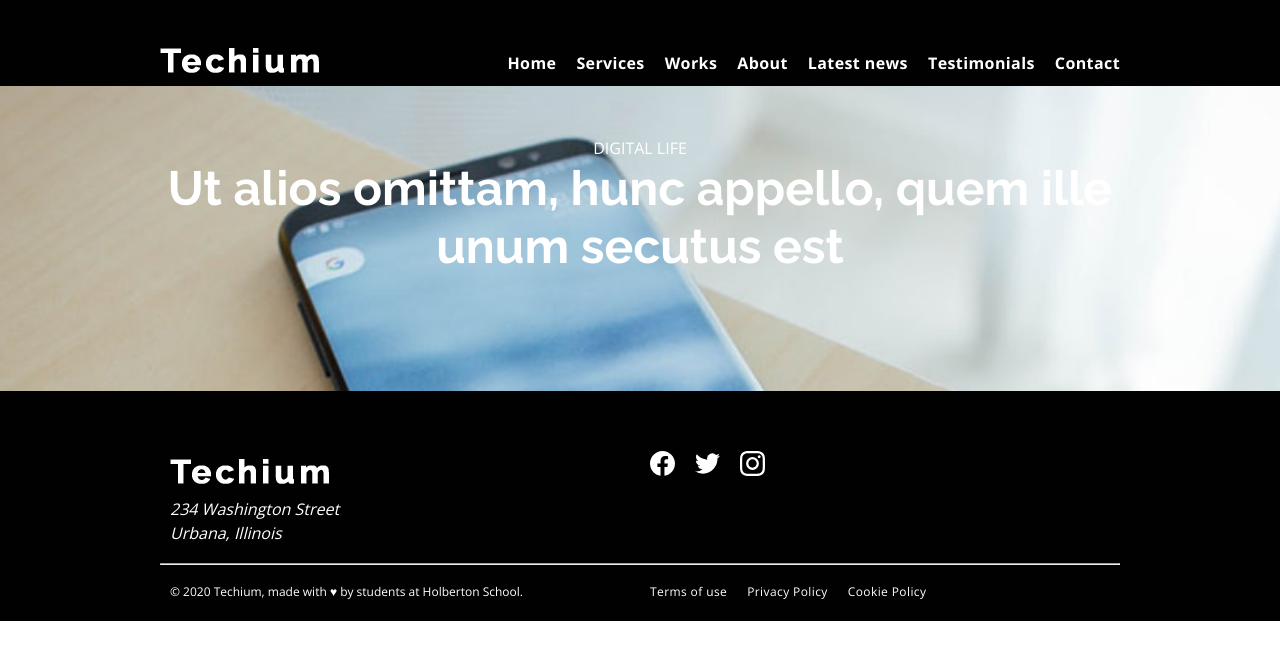
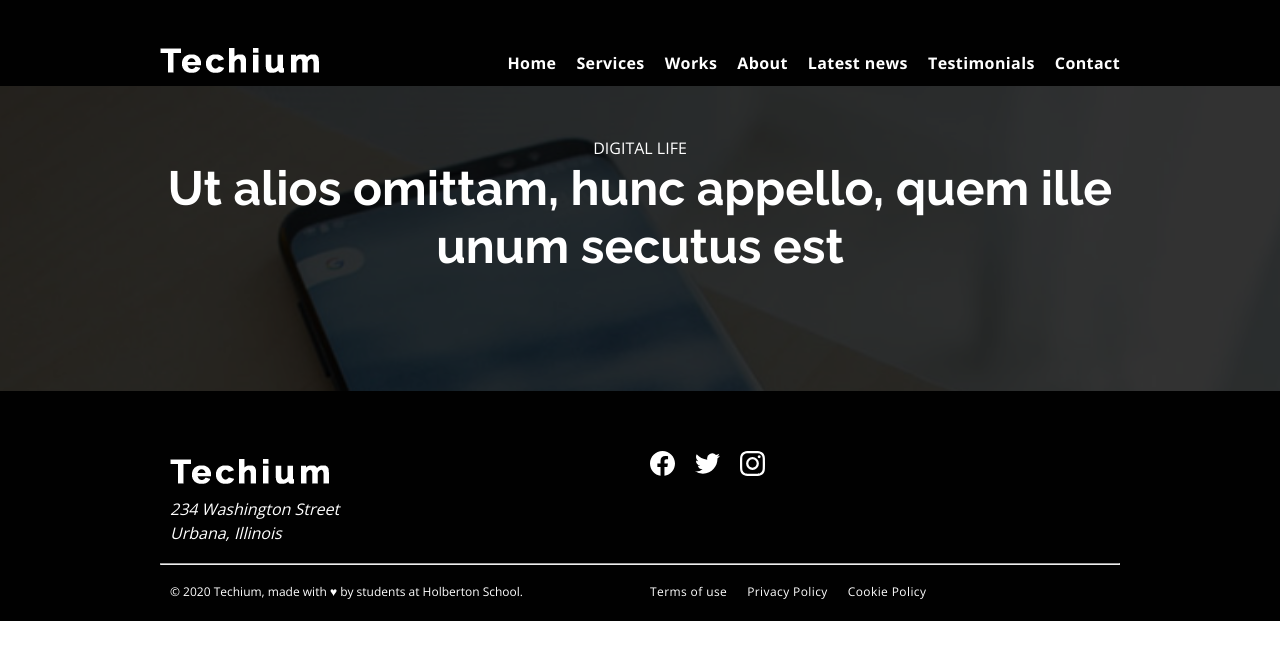
Before and after one commit to clementroume/holbertonschool-web_front_end, a plain HTML site: page flexbox/11-article.html in a window 1280 px wide. Drawn offline with nearby package versions, Linux system fonts and the light colour scheme.

Commit message:
Update the new hero banner

```diff
--- a/flexbox/11-styles.css
+++ b/flexbox/11-styles.css
@@ -691,7 +691,7 @@ ul.row {
 }
 
 .hero-article::before {
-  content: empty;
+  content: '';
   background: rgba(0, 0, 0, 0.8);
   position: absolute;
   top: 0;
```
